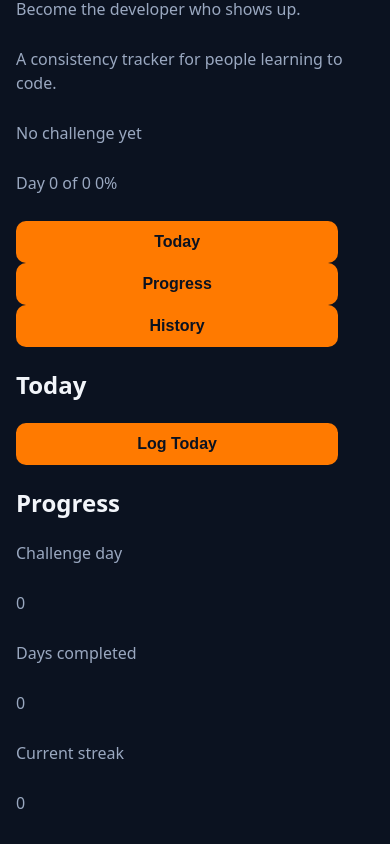
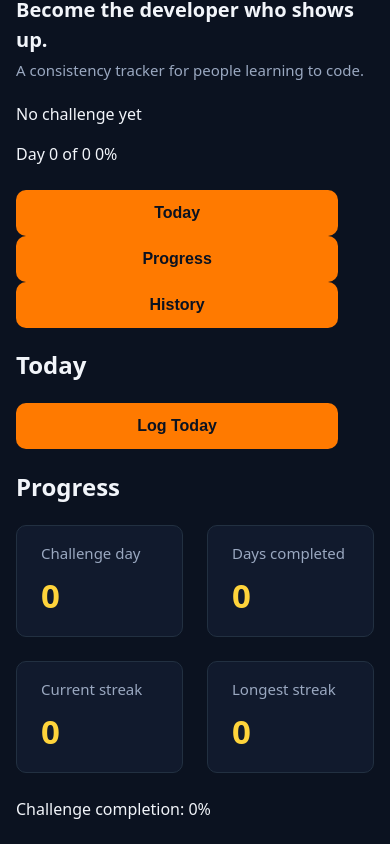
Before and after one commit to jasonalakiri/Aven, a plain HTML site: page index.html in a window 390 px wide. Shown: the part 77-921 px from the top of the page. Drawn offline with Linux system fonts and the light colour scheme.

Commit message:
Add progress grid and responsiveness

```diff
--- a/css/style.css
+++ b/css/style.css
@@ -2,7 +2,7 @@
     box-sizing: border-box;
 }
 /* body */
-body {
+ body {
   background: #0B1220;
   color: #F2F5FA;
   font-family: system-ui, sans-serif;
@@ -10,15 +10,28 @@ body {
   margin: 0;
   padding: 41px 25px;
 }
-/* h1 */
+/* header */
+header {
+  margin-bottom: 24px;
+}
 h1 {
-  margin: 0 0 8px;
+  font-size: 44px;
+  letter-spacing: -0.02em;
+  color: #FF7A00;
+  margin: 0 0 6px;
 }
-/* p */
-p {
+.tagline {
+  font-size: 20px;
+  font-weight: bold;
+  color: #F2F5FA;
+  margin: 0 0 4px;
+}
+.description {
+  font-size: 15px;
   color: #9AA8C0;
-  margin: 0 0 26px;
+  margin: 0 0 20px;
 }
+
 /* button */
 button {
   background: #FF7A00;
@@ -30,11 +43,39 @@ button {
   font-weight: bold;
   cursor: pointer;
 }
-/* hover */
 button:hover {
-  /* background: #FFD43B; */
     background: #8B5CF1;
 }
+
+
+/* progress datapanel */
+.statGrid {
+  display: grid;
+  grid-template-columns: repeat(2, 1fr);
+  gap: 24px;
+  margin-bottom: 24px;
+}
+.card {
+  background: #111A2D;
+  border: 1px solid #223041;
+  border-radius: 10px;
+  padding: 16px 24px;
+}
+.card p {
+  margin: 0;
+}
+.card p:first-child {
+  color: #9AA8C0;
+  font-size: 15px;
+  margin-bottom: 6px;
+}
+.statValue {
+  font-size: 33px;
+  font-weight: bold;
+  color: #FFD43B;
+}
+
+
 /* small screen */
 @media screen and (max-width: 400px) {
   body {
@@ -47,6 +88,12 @@ button:hover {
 
   button {
     width: 90%;
-    padding: 14px, 24px;
+    padding: 14px 24px;
   }
 }
+
+@media screen and (min-width: 700px) {
+  .statGrid {
+    grid-template-columns: repeat(4, 1fr);
+  }
+}
--- a/index.html
+++ b/index.html
@@ -7,12 +7,21 @@
     <link rel="stylesheet" href="css/style.css">
 </head>
 <body>
-    <header>
+    <!-- <header>
         <h1>Aven</h1>
         <p>Become the developer who shows up.</p>
         <p>A consistency tracker for people learning to code.</p>
         <p id="challengeName">No challenge yet</p>
         <p><span id="progressText">Day 0 of 0</span> <span id="progressPct">0%</span></p>
+        <div id="progressBar"><div id="progressFill"></div></div>
+    </header> -->
+
+    <header>
+    <h1>Aven</h1>
+    <p class="tagline">Become the developer who shows up.</p>
+    <p class="description">A consistency tracker for people learning to code.</p>
+    <p id="challengeName">No challenge yet</p>
+    <p class="progressLine"><span id="progressText">Day 0 of 0</span> <span id="progressPct">0%</span></p>
     <div id="progressBar"><div id="progressFill"></div></div>
 </header>
 
@@ -26,28 +35,30 @@
         <h2>Today</h2>
         <button id="logButton">Log Today</button>
     </section>
-
     <section data-panel="progress">
       <h2>Progress</h2>
-        <div>
+      <div class="statGrid">
+    <div class="card">
         <p>Challenge day</p>
-            <p id="statDay">0</p>
+        <p id="statDay" class="statValue">0</p>
     </div>
-        <div>
+    <div class="card">
         <p>Days completed</p>
-            <p id="statCompleted">0</p>
+        <p id="statCompleted" class="statValue">0</p>
     </div>
-        <div>
+    <div class="card">
         <p>Current streak</p>
-            <p id="statStreak">0</p>
+        <p id="statStreak" class="statValue">0</p>
     </div>
-        <div>
+    <div class="card">
         <p>Longest streak</p>
-            <p id="statLongest">0</p>
+        <p id="statLongest" class="statValue">0</p>
+    </div>
 </div>
         <p>Challenge completion: <span id="statPct">0%</span></p>
         <h3>This week</h3>
     </section>
+
 
     <section data-panel="history">
         <h2>History</h2>
```
Lines whose indentation alone changed are shown as unchanged.
